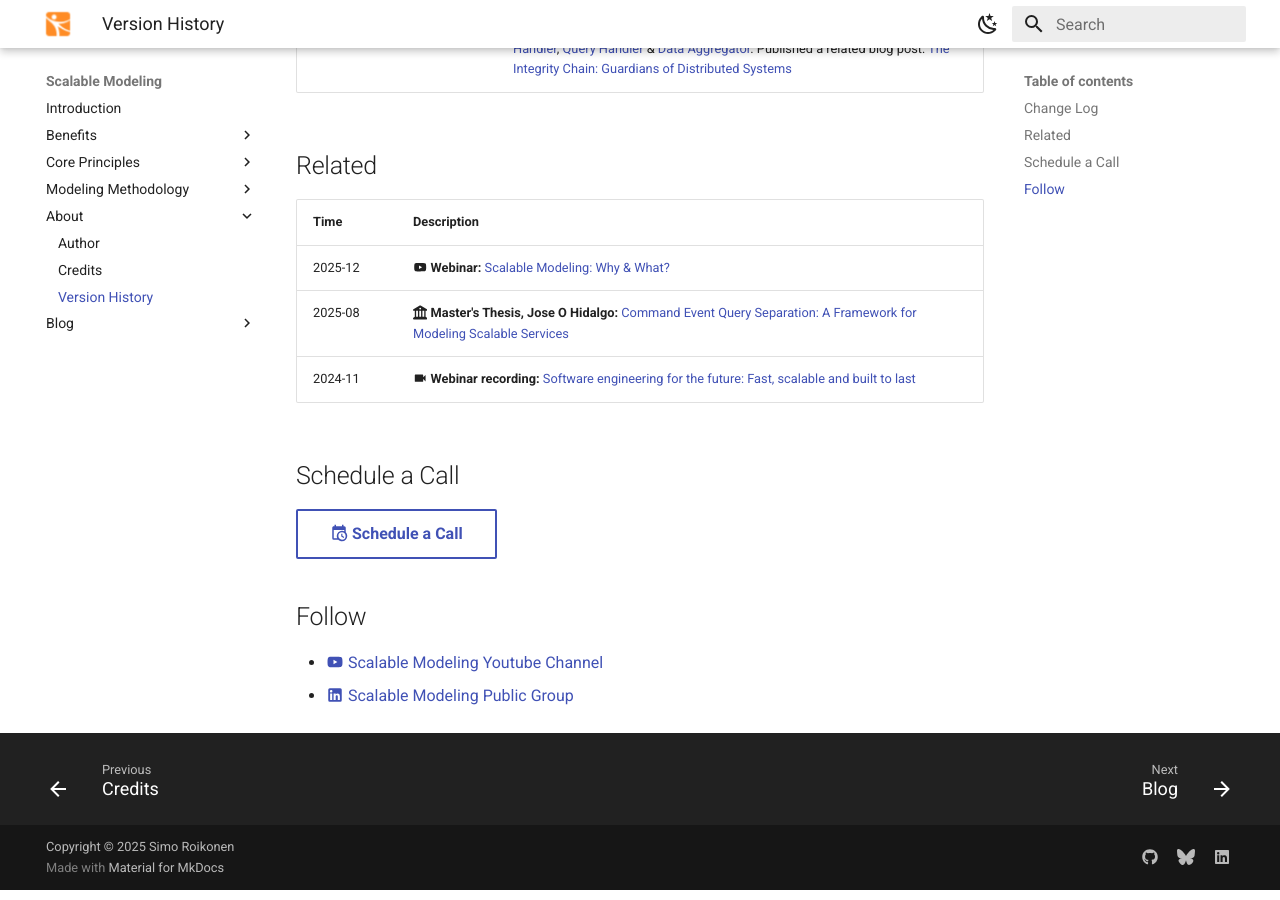
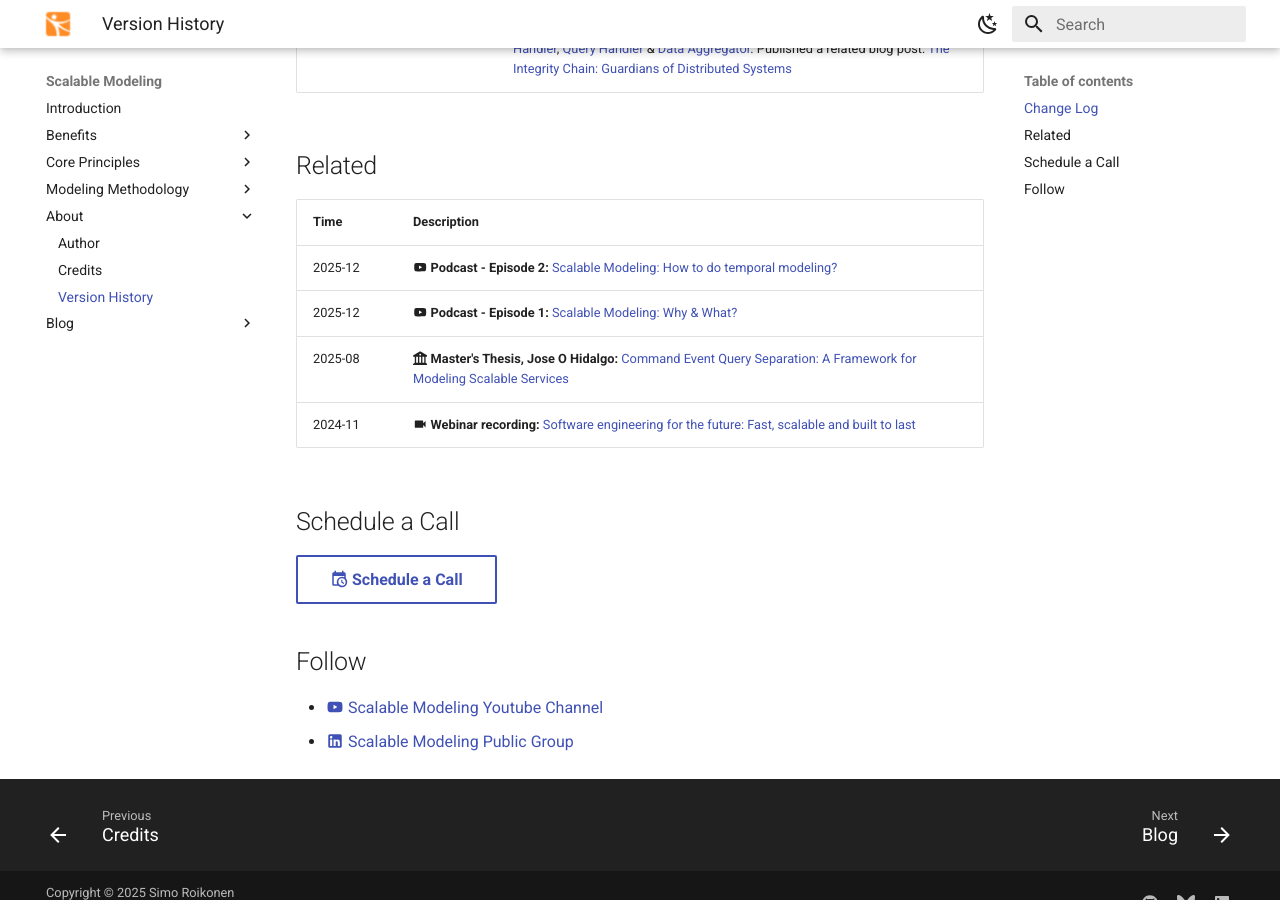
Before and after one commit to roikonen/scalablemodeling, an MkDocs documentation site: the page built from docs/when.md, in a window 1280 px wide and 900 px high, scrolled down 589 px. Built offline with MkDocs 1.6.1 and Material for MkDocs 9.7.7, drawn with Linux system fonts in a browser that asks for light colours.

Commit message:
New podcast episode out

```diff
--- a/docs/when.md
+++ b/docs/when.md
@@ -15,8 +15,9 @@
 
 | Time    | Description                                                                                                                                                                                                                            |
 |---------|----------------------------------------------------------------------------------------------------------------------------------------------------------------------------------------------------------------------------------------|
-| 2025-12 | :material-youtube: **Webinar:** [Scalable Modeling: Why & What?](https://youtu.be/gLB4ghyie24)
-| 2025-08 | :fontawesome-solid-university: **Master's Thesis, Jose O Hidalgo:** [Command Event Query Separation: A Framework for Modeling Scalable Services](https://www.theseus.fi/handle/10024/897310)                                                         |
+| 2025-12 | :material-youtube: **Podcast - Episode 2:** [Scalable Modeling: How to do temporal modeling?](https://youtu.be/kC0KmjRq0yk)                                                                                                                             |
+| 2025-12 | :material-youtube: **Podcast - Episode 1:** [Scalable Modeling: Why & What?](https://youtu.be/gLB4ghyie24)                                                                                                                             |
+| 2025-08 | :fontawesome-solid-university: **Master's Thesis, Jose O Hidalgo:** [Command Event Query Separation: A Framework for Modeling Scalable Services](https://www.theseus.fi/handle/10024/897310)                                           |
 | 2024-11 | :material-video: **Webinar recording:** [Software engineering for the future: Fast, scalable and built to last](https://www.twoday.fi/en/content/webinars/webinar-software-engineering-for-the-future-fast-scalable-and-built-to-last) |
 
 ## Schedule a Call
```
